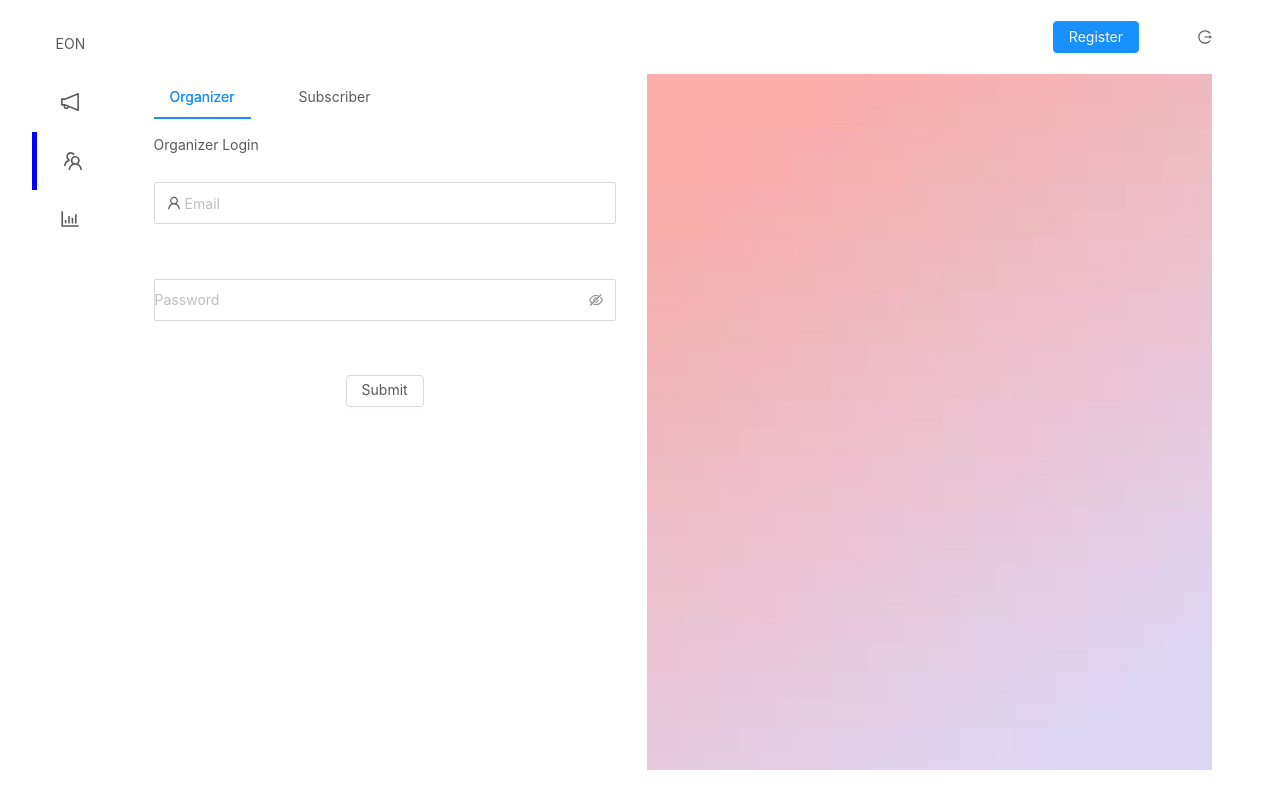
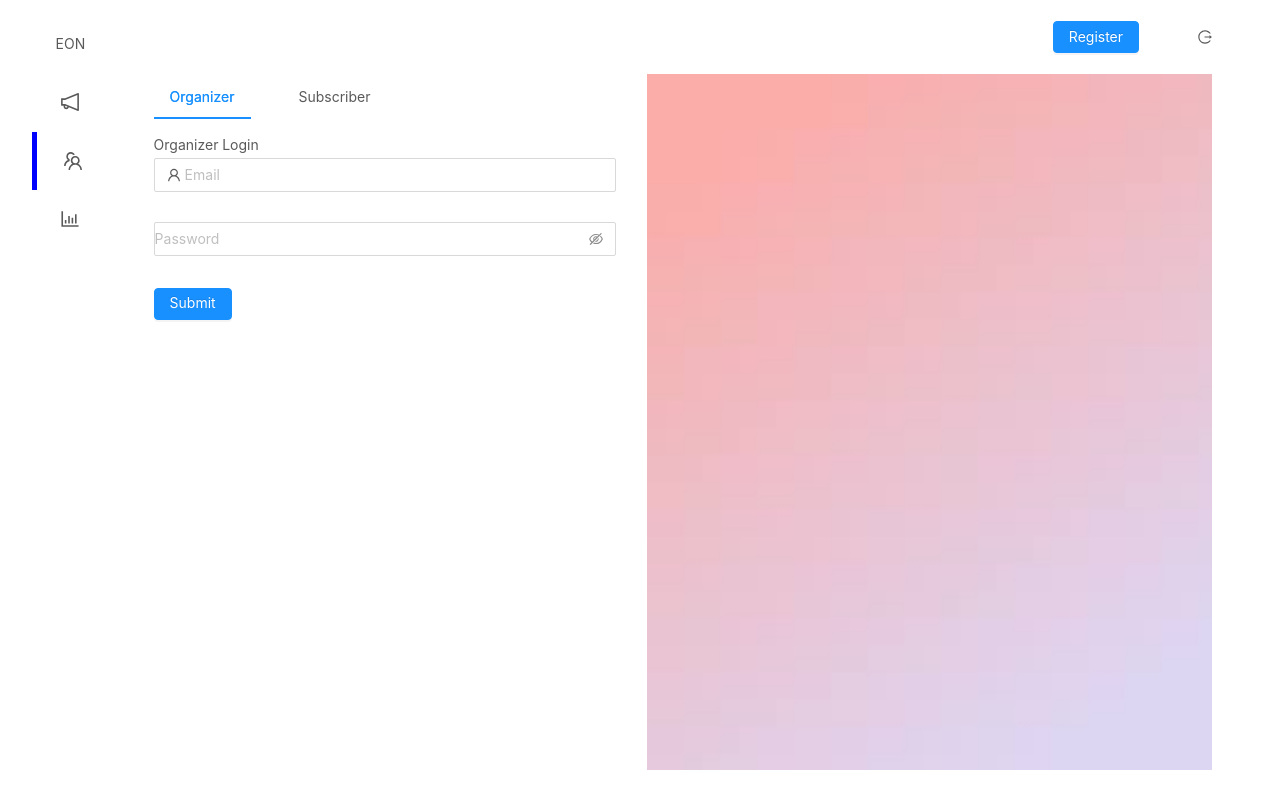
Before and after one commit to bhaarneval/eon-web, a React app: page /login in a window 1280 px wide. Built offline with nearby package versions, Linux system fonts and the light colour scheme.

Commit message:
basic layout

```diff
--- a/src/components/login/login.js
+++ b/src/components/login/login.js
@@ -3,28 +3,30 @@ import "./login.css";
 import { EMAIL, PASSWORD, SUBMIT } from "../../constants/constants";
 import { EMAIL_REQUIRED, PASSWORD_REQUIRED } from "../../constants/messages";
 import React, { Component } from "react";
-import { Button } from 'antd';
+import {  Form, Input, Button  } from 'antd';
 import { Tabs } from 'antd';
 import illustration from "../../assets/illustration.jpg";
 
 const { TabPane } = Tabs;
 
-import { Input } from 'antd';
 import { UserOutlined } from '@ant-design/icons';
-
-function callback(key) {
-  console.log(key);
-}
 
 class Login extends Component {
   constructor(props) {
     super(props);
     this.state = {
+      userType : 'Organizer',
       email : '',
       password : '',
       validationErrorsBadEmail: false,
       validationErrorsWrongPassword: false,
     }
+  }
+
+    tabChange = (key) => {
+      this.setState({
+        userType : key
+      })
     }
 
     handleEnterEmail = (event) => {
@@ -39,27 +41,30 @@ class Login extends Component {
       });
     };
 
-  validate () {
-    const validEmail = /^[^@]+@[^.]+\.[^.]+/.test(this.state.email);
+    validate (email) {
+      const validEmail = /^[^@]+@[^.]+\.[^.]+/.test(email);
       this.setState({
         validationErrorsBadEmail : !validEmail
       });
       return (validEmail);
   }
 
-  handleSubmit = () => {
-    if (this.validate()){
-      console.log('valid')
+  onFinish = values => {
+    if (this.validate(values.email)){
+      console.log('Success:', values);
     }
   };
 
+  onFinishFailed = errorInfo => {
+    console.log('Failed:', errorInfo);
+  };
 
   render() {
     console.log(this.state)
     return (
       <div className="loginContainer">
         <div className="leftBody">
-          <Tabs onChange={callback}>
+          <Tabs onChange={this.tabChange}>
             <TabPane tab="Organizer" key="1">
               Organizer Login
             </TabPane>
@@ -67,35 +72,43 @@ class Login extends Component {
               Subscriber Login
             </TabPane>
           </Tabs>
-          <form style={{height:'40%'}}>
-              <div className="flex flex-column vertical-center example-input">
-                  <Input
-                    size="large"
-                    placeholder="Email"
-                    type="email"
+          <Form
+            name="basic"
+            initialValues={{
+              remember: true,
+            }}
+            onFinish={this.onFinish}
+            onFinishFailed={this.onFinishFailed}
+          >
+            <Form.Item
               name="email"
-                    onChange={this.handleEnterEmail}
-                    values={this.state.email}
-                    prefix={<UserOutlined />}
-                  />
-                  {this.state.validationErrorsBadEmail ? 'Not a valid email' : null}
-                  <Input.Password
-                    size="large"
-                    placeholder="Password"
-                    onChange={this.handleEnterPassword}
-                    values={this.state.passowrd}
-                  />
-                  {/* {errors.password ? errors.password : null} */}
-                  <Button
-                    // type="primary"
-                    type="submit"
-                    variant="contained"
-                    onClick={this.handleSubmit}
+              rules={[
+                {
+                  required: true,
+                  message: 'Please input your username!',
+                },
+              ]}
             >
-                    {SUBMIT}
+              <Input placeholder="Email" prefix={<UserOutlined />} />
+            </Form.Item>
+            <Form.Item
+              name="password"
+              rules={[
+                {
+                  required: true,
+                  message: 'Please input your password!',
+                },
+              ]}
+            >
+              <Input.Password  placeholder="Password" />
+            </Form.Item>
+            <Form.Item>
+              <Button type="primary" htmlType="submit">
+                Submit
               </Button>
-                </div>
-            </form>
+              {this.state.validationErrorsBadEmail ? 'Invalid Email' : null}
+            </Form.Item>
+          </Form>
         </div>
         <div className="rightBody">
             <img className="image" src={illustration}/>
```
Lines whose indentation alone changed are shown as unchanged.
